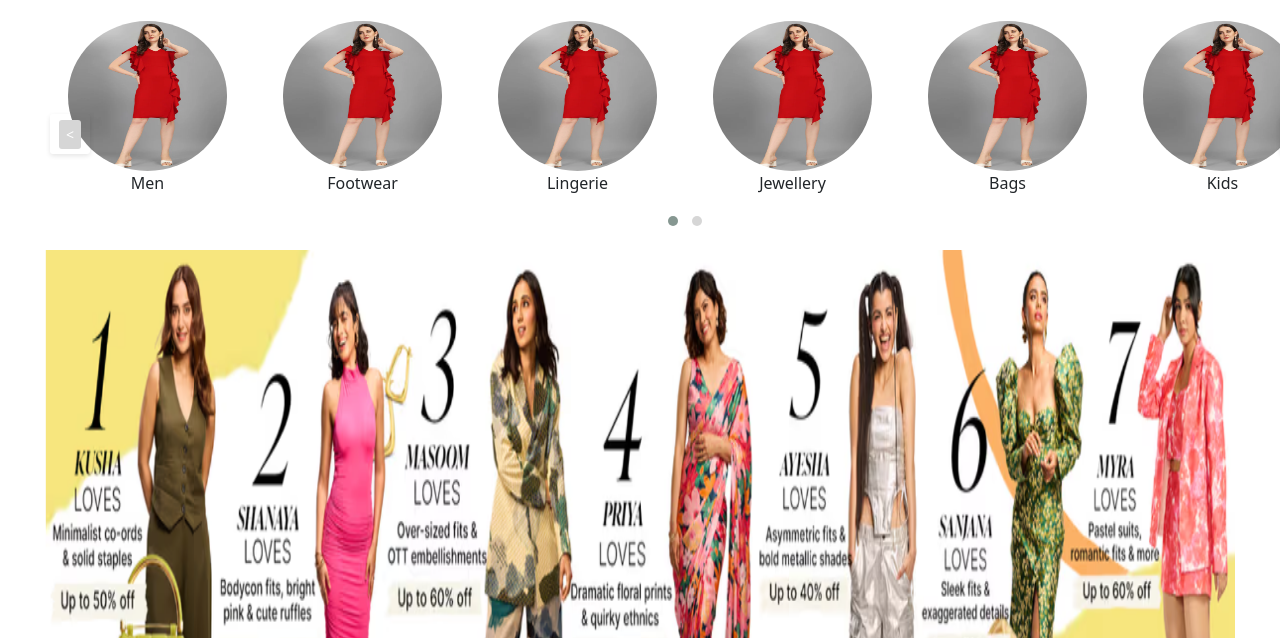
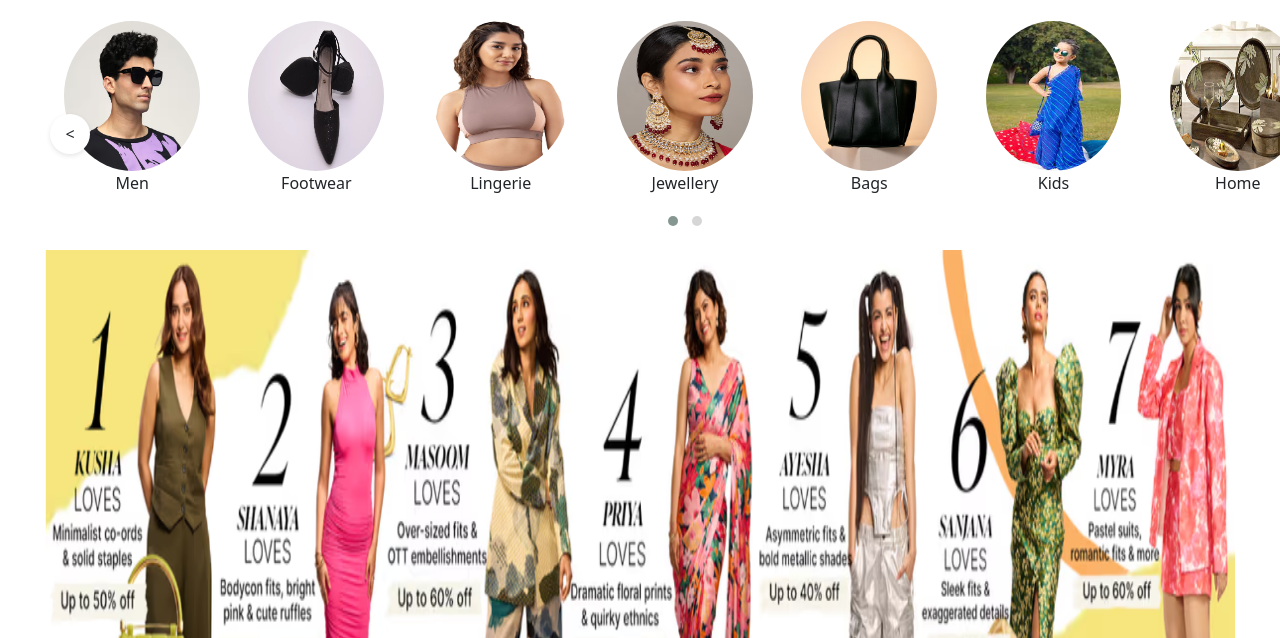
Before and after one commit to virtualsarika07/my-nykaa-fashion, a plain HTML site: page index.html in a window 1280 px wide. Shown: the part 462-1100 px from the top of the page. Drawn offline with nearby package versions, Linux system fonts and the light colour scheme.

Commit message:
type of cloths

```diff
--- a/fashionsheet.css
+++ b/fashionsheet.css
@@ -57,6 +57,7 @@ header {
 .type-of-cloth-container {
     height: 206px;
     margin: 23px 45px;
+    position: relative;
 }
 .owl-carousel .owl-item .option-img{
     width:78%;
@@ -102,7 +103,10 @@ header {
 .owl-nav button.owl-next {
     right: -25px;
 }
-
+.owl-carousel .owl-nav button.owl-next, .owl-carousel .owl-nav button.owl-prev, .owl-carousel button.owl-dot{
+    border-radius: 50%;
+    background: white;
+}
 .celeb-pic {
     margin: 0 45px;
     height: 450px;
--- a/index.html
+++ b/index.html
@@ -37,35 +37,35 @@
 
     <div class="type-of-cloth-container owl-carousel owl-theme">
         <div class="item">
-            <img class="option-img" src="images/westen-wear.webp" alt="Men">
+            <img class="option-img" src="images/men.avif" alt="Men">
             <p>Men</p>
         </div>
         <div class="item">
-            <img class="option-img" src="images/westen-wear.webp" alt="Footwear">
+            <img class="option-img" src="images/footwear-2.webp" alt="Footwear">
             <p>Footwear</p>
         </div>
         <div class="item">
-            <img class="option-img" src="images/westen-wear.webp" alt="Lingerie">
+            <img class="option-img" src="images/lingerie.jpg" alt="Lingerie">
             <p>Lingerie</p>
         </div>
         <div class="item">
-            <img class="option-img" src="images/westen-wear.webp" alt="Jewellery">
+            <img class="option-img" src="images/jewellery.avif" alt="Jewellery">
             <p>Jewellery</p>
         </div>
         <div class="item">
-            <img  class="option-img" src="images/westen-wear.webp" alt="Bags">
+            <img  class="option-img" src="images/bags.avif" alt="Bags">
             <p>Bags</p>
         </div>
         <div class="item">
-            <img class="option-img" src="images/westen-wear.webp" alt="Kids">
+            <img class="option-img" src="images/kids.jfif" alt="Kids">
             <p>Kids</p>
         </div>
         <div class="item">
-            <img class="option-img" src="images/westen-wear.webp" alt="Home">
+            <img class="option-img" src="images/home.jpg" alt="Home">
             <p>Home</p>
         </div>
         <div class="item">
-            <img class="option-img" src="images/westen-wear.webp" alt="Active Sports">
+            <img class="option-img" src="images/sports-wear.jfif" alt="Active Sports">
             <p>Active Sports</p>
         </div>
     </div>
@@ -83,7 +83,7 @@
                 loop: true,
                 margin: 10,
                 nav: true,
-                navText: ['<span class="owl-prev">&lt;</span>', '<span class="owl-next">&gt;</span>'],
+                navText: ['<div class="nav-btn prev-slide"><</div>', '<div class="nav-btn next-slide">></div>'],
                 responsive: {
                     0: {
                         items: 2
@@ -93,6 +93,9 @@
                     },
                     1000: {
                         items: 6
+                    },
+                    1200: {
+                        items: 7
                     }
                 }
             });
```
Also changed, not shown: images/sports-wear.jfif (added).
